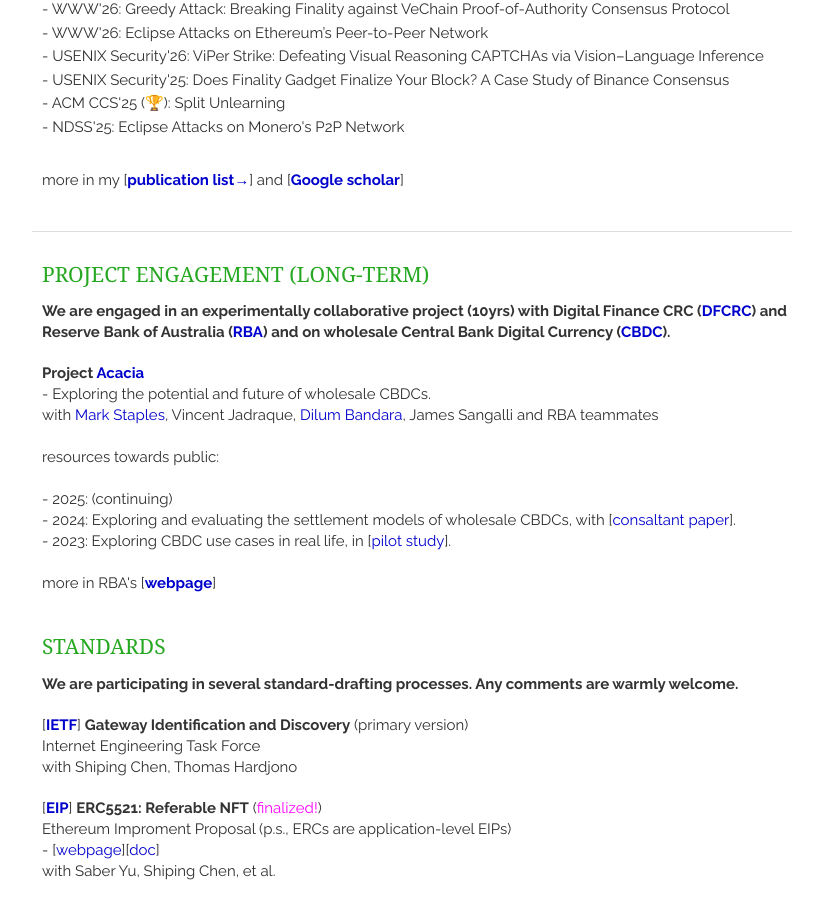
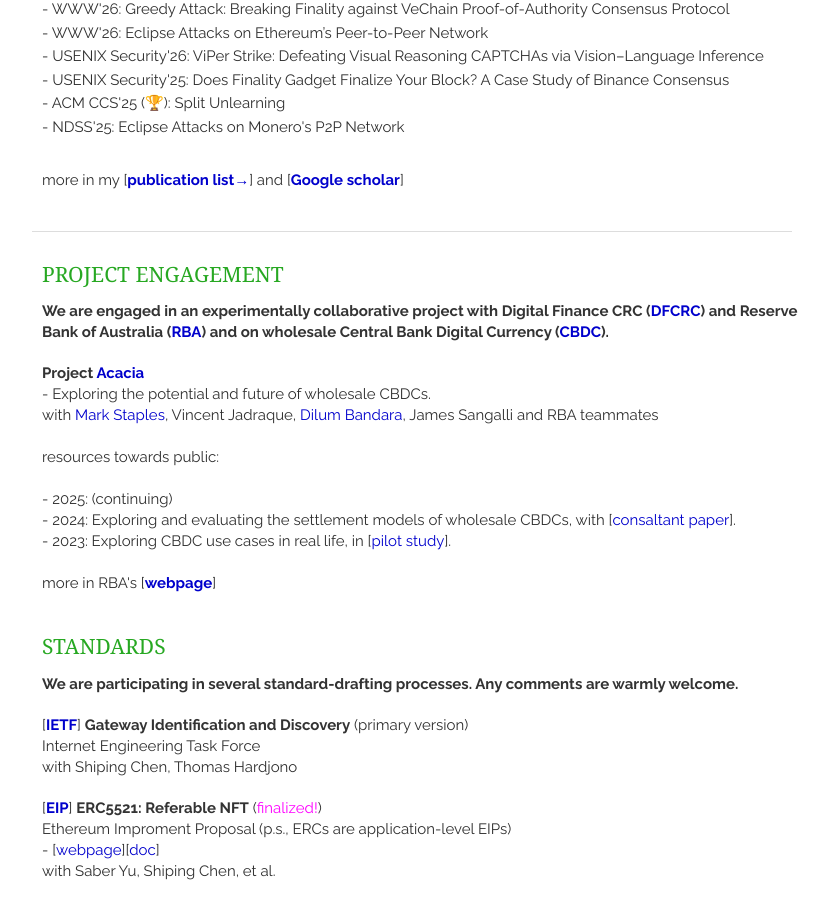
Before and after one commit to qinwang-git/qinwang-git.github.io, a Jekyll site: the page built from index.html, in a window 1280 px wide and 900 px high, scrolled down 843 px. Shown: the whole window, without its empty margins (318-1147 px from the left). Built offline with Jekyll 4.4.1, drawn with Linux system fonts in a browser that asks for light colours; nearby versions of some CDN libraries; a script that is not in the unit is left out; the list of posts is cut into pages by our own code.

Commit message:
Update Project Engagement heading
Removed 'long-term' from the Project Engagement heading while keeping the content of the article intact.

```diff
--- a/_includes/community.html
+++ b/_includes/community.html
@@ -1,9 +1,9 @@
 
 <section class="thirteen columns">
-<h1>Project Engagement (long-term)</h1>
+<h1>Project Engagement</h1>
 
     <article>
-    <strong> We are engaged in an experimentally collaborative project (10yrs) with Digital Finance CRC (<a href ="https://dfcrc.com.au/" target="_blank">DFCRC</a>) and Reserve Bank of Australia (<a href ="https://www.rba.gov.au/" target="_blank">RBA</a>) and on wholesale Central Bank Digital Currency (<a href ="https://www.rba.gov.au/payments-and-infrastructure/central-bank-digital-currency/wholesale-central-bank-digital-currency.html#project-acacia" target="_blank">CBDC</a>). </strong>
+    <strong> We are engaged in an experimentally collaborative project with Digital Finance CRC (<a href ="https://dfcrc.com.au/" target="_blank">DFCRC</a>) and Reserve Bank of Australia (<a href ="https://www.rba.gov.au/" target="_blank">RBA</a>) and on wholesale Central Bank Digital Currency (<a href ="https://www.rba.gov.au/payments-and-infrastructure/central-bank-digital-currency/wholesale-central-bank-digital-currency.html#project-acacia" target="_blank">CBDC</a>). </strong>
     </article>
 
     <article>
```
